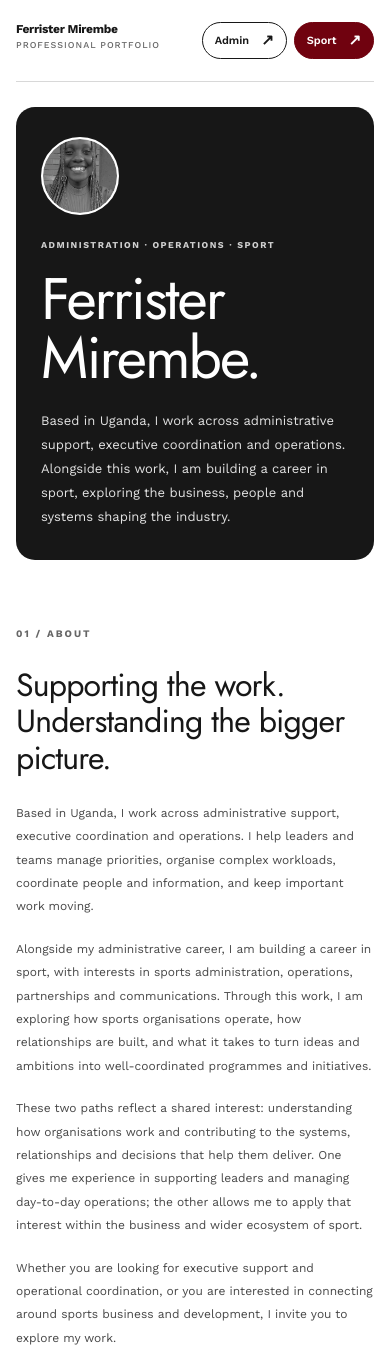
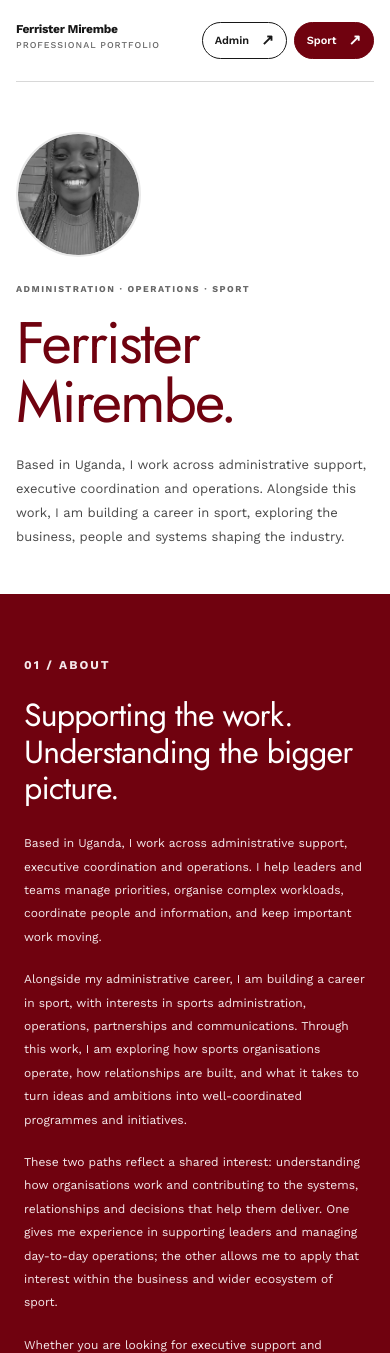
Before and after one commit to mferrister/mferrister.github.io, a plain HTML site: page index.html in a window 390 px wide. Shown: the top 1353 px of the page. Drawn offline with nearby package versions, Linux system fonts and the light colour scheme.

Commit message:
Refactor styles for hero and about sections
Refactor hero and about section styles for improved layout and responsiveness. Update color schemes and padding for better visual consistency.

```diff
--- a/index.html
+++ b/index.html
@@ -144,33 +144,34 @@
 
     .hero {
       display: block;
-      max-width: 780px;
+      max-width: 100%;
       margin: 44px auto 0;
     }
 
     .hero-copy {
-      display: flex;
-      flex-direction: column;
-      align-items: flex-start;
-      padding: clamp(30px, 5vw, 58px);
-      border-radius: 24px;
-      background: var(--black);
-      color: var(--white);
+      display: grid;
+      grid-template-columns: 0.8fr 1.2fr;
+      align-items: center;
+      gap: clamp(35px, 6vw, 75px);
+      padding: 35px 0 65px;
+      background: transparent;
+      color: var(--black);
+      text-align: left;
     }
 
     .hero-portrait {
       display: flex;
       align-items: center;
       justify-content: flex-start;
-      margin-bottom: 25px;
+      margin-bottom: 0;
     }
 
     .portrait-frame {
-      width: 96px;
-      height: 96px;
+      width: 190px;
+      height: 190px;
       flex-shrink: 0;
       overflow: hidden;
-      border: 2px solid var(--white);
+      border: 2px solid var(--light-grey);
       border-radius: 50%;
       background: var(--light-grey);
     }
@@ -184,9 +185,13 @@
       object-position: center 5%;
     }
 
+    .hero-text {
+      max-width: 650px;
+    }
+
     .eyebrow {
       margin: 0 0 20px;
-      color: #d0d0d0;
+      color: var(--grey);
       font-size: 10px;
       font-weight: 700;
       letter-spacing: 2px;
@@ -196,6 +201,7 @@
 
     .hero h1 {
       margin: 0 0 22px;
+      color: var(--burgundy);
       font-family: var(--heading-font);
       font-size: clamp(52px, 6.6vw, 78px);
       font-weight: 400;
@@ -206,7 +212,7 @@
     .hero-description {
       max-width: 520px;
       margin: 0;
-      color: #e2e2e2;
+      color: #484848;
       font-size: 14px;
       line-height: 1.9;
     }
@@ -214,16 +220,21 @@
     /* About section */
 
     .about-section {
-      display: grid;
-      grid-template-columns: 0.7fr 1.3fr;
-      gap: 64px;
-      padding: 100px 0 90px;
-      border-bottom: 1px solid var(--line);
+      display: block;
+      width: 100vw;
+      margin-left: calc(50% - 50vw);
+      padding: 85px max(24px, calc((100vw - 1120px) / 2)) 90px;
+      background: var(--burgundy);
+      color: var(--white);
+    }
+
+    .about-copy {
+      max-width: 850px;
     }
 
     .section-label {
-      margin: 5px 0 0;
-      color: var(--grey);
+      margin: 0 0 22px;
+      color: #F0DADD;
       font-size: 10px;
       font-weight: 700;
       letter-spacing: 2px;
@@ -233,6 +244,7 @@
 
     .section-heading {
       margin: 0 0 25px;
+      color: var(--white);
       font-family: var(--heading-font);
       font-size: clamp(32px, 4vw, 43px);
       font-weight: 400;
@@ -242,7 +254,7 @@
 
     .about-copy p {
       margin: 0 0 19px;
-      color: #484848;
+      color: #F5E9EB;
       font-size: 13px;
       line-height: 2;
     }
@@ -268,6 +280,7 @@
     .pathways-intro .section-heading {
       max-width: 500px;
       margin: 12px 0 0;
+      color: var(--black);
     }
 
     .pathways-note {
@@ -358,10 +371,10 @@
       align-items: center;
       justify-content: space-between;
       gap: 35px;
-      padding: 48px;
-      border-radius: 20px;
-      background: var(--black);
-      color: var(--white);
+      padding: 48px 0;
+      border-top: 1px solid var(--line);
+      background: var(--white);
+      color: var(--black);
     }
 
     .contact-copy {
@@ -370,7 +383,7 @@
 
     .contact-copy .section-label {
       margin-bottom: 15px;
-      color: #bdbdbd;
+      color: var(--grey);
     }
 
     .contact-copy h2 {
@@ -384,22 +397,9 @@
 
     .contact-copy p {
       margin: 0;
-      color: #dedede;
+      color: #555555;
       font-size: 12px;
       line-height: 1.9;
-    }
-
-    .contact-section .pill {
-      flex-shrink: 0;
-      border-color: var(--white);
-      background: var(--white);
-      color: var(--burgundy);
-    }
-
-    .contact-section .pill:hover {
-      background: var(--burgundy);
-      border-color: var(--white);
-      color: var(--white);
     }
 
     /* Footer */
@@ -410,6 +410,7 @@
       justify-content: space-between;
       gap: 20px;
       padding: 28px 0;
+      border-top: 1px solid var(--line);
       color: var(--grey);
       font-size: 10px;
     }
@@ -430,10 +431,19 @@
     /* Responsive layout */
 
     @media (max-width: 760px) {
+      .hero-copy {
+        grid-template-columns: 0.65fr 1.35fr;
+        gap: 30px;
+      }
+
+      .portrait-frame {
+        width: 150px;
+        height: 150px;
+      }
+
       .about-section {
-        grid-template-columns: 1fr;
-        gap: 25px;
-        padding: 70px 0;
+        padding-top: 70px;
+        padding-bottom: 70px;
       }
 
       .pathways-section {
@@ -461,7 +471,7 @@
       .contact-section {
         align-items: flex-start;
         flex-direction: column;
-        padding: 35px;
+        padding: 40px 0;
       }
     }
 
@@ -500,17 +510,18 @@
       }
 
       .hero-copy {
-        padding: 30px 25px;
-        border-radius: 19px;
+        grid-template-columns: 1fr;
+        gap: 25px;
+        padding: 25px 0 45px;
       }
 
       .hero-portrait {
-        margin-bottom: 23px;
+        justify-content: flex-start;
       }
 
       .portrait-frame {
-        width: 78px;
-        height: 78px;
+        width: 125px;
+        height: 125px;
       }
 
       .eyebrow {
@@ -529,7 +540,7 @@
       }
 
       .about-section {
-        padding: 60px 0;
+        padding: 60px 24px;
       }
 
       .about-copy p {
@@ -556,8 +567,7 @@
 
       .contact-section {
         gap: 25px;
-        padding: 30px 25px;
-        border-radius: 17px;
+        padding: 35px 0;
       }
 
       .site-footer {
@@ -617,6 +627,7 @@
             </div>
           </div>
 
+          <div class="hero-text">
             <p class="eyebrow">Administration · Operations · Sport</p>
 
             <h1 id="hero-title">Ferrister<br>Mirembe.</h1>
@@ -627,16 +638,15 @@
               I am building a career in sport, exploring the business,
               people and systems shaping the industry.
             </p>
+          </div>
 
         </div>
       </section>
 
       <section class="about-section" aria-labelledby="about-title">
-        <div>
+        <div class="about-copy">
           <p class="section-label">01 / About</p>
-        </div>
 
-        <div class="about-copy">
           <h2 class="section-heading" id="about-title">
             Supporting the work. Understanding the bigger picture.
           </h2>
```
Lines whose indentation alone changed are shown as unchanged.
